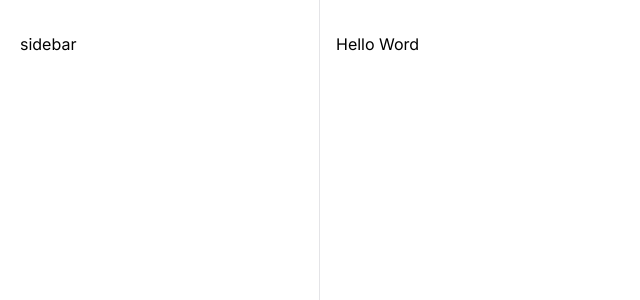
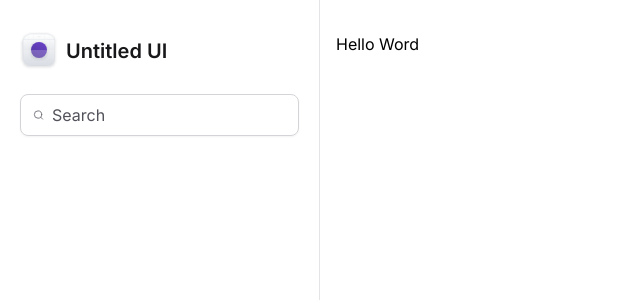
Before and after one commit to EllenBessa/tailwind-next, a Next.js app: page / in a window 1280 px wide. Shown: the top 300 px of the page, without its empty margins (0-640 px from the left). Built offline with nearby package versions, Linux system fonts and the light colour scheme.

Commit message:
feat: :lipstick: Logo e Input de Busca

```diff
--- a/package.json
+++ b/package.json
@@ -15,6 +15,7 @@
     "autoprefixer": "10.4.15",
     "eslint": "8.47.0",
     "eslint-config-next": "13.4.17",
+    "lucide-react": "^0.269.0",
     "next": "13.4.17",
     "postcss": "8.4.28",
     "react": "18.2.0",
--- a/src/app/layout.tsx
+++ b/src/app/layout.tsx
@@ -1,3 +1,4 @@
+import { Sidebar } from '@/components/Sidebar'
 import './globals.css'
 import type { Metadata } from 'next'
 import { Inter } from 'next/font/google'
@@ -18,10 +19,7 @@
     <html lang="pt-BR">
       <body className={inter.className}>
         <div className='min-h-screen grid grid-cols-app'>
-          <aside className='border-r border-zinc-200 px-5 py-8'>
-            sidebar
-          </aside>
-
+          <Sidebar/>
           <main className='px-4 pb-12 pt-8'>
             {children}
           </main>
--- /dev/null
+++ b/src/components/Sidebar/Logo.tsx
@@ -0,0 +1,204 @@
+export function Logo() {
+  return (
+    <strong className="flex items-center gap-2 text-xl font-semibold text-zinc-900">
+    <svg
+      width={38}
+      height={38}
+      viewBox="0 0 38 38"
+      fill="none"
+      xmlns="http://www.w3.org/2000/svg"
+    >
+      <g filter="url(#filter0_dd_4196_307)">
+        <g clipPath="url(#clip0_4196_307)">
+          <rect x={3} y={2} width={32} height={32} rx={8} fill="#fff" />
+          <rect
+            x={3}
+            y={2}
+            width={32}
+            height={32}
+            rx={8}
+            fill="url(#paint0_linear_4196_307)"
+          />
+          <path
+            fillRule="evenodd"
+            clipRule="evenodd"
+            d="M19 4.039c-7.71 0-13.961 6.25-13.961 13.961 0 7.71 6.25 13.961 13.961 13.961 7.71 0 13.961-6.25 13.961-13.961 0-7.71-6.25-13.961-13.961-13.961zM4.961 18c0-7.753 6.286-14.039 14.039-14.039S33.039 10.247 33.039 18 26.753 32.039 19 32.039 4.961 25.753 4.961 18z"
+            fill="#D0D5DD"
+          />
+          <path
+            fillRule="evenodd"
+            clipRule="evenodd"
+            d="M19 14.078a3.922 3.922 0 100 7.845 3.922 3.922 0 000-7.845zM15 18a4 4 0 118 0 4 4 0 01-8 0z"
+            fill="#D0D5DD"
+          />
+          <path
+            fillRule="evenodd"
+            clipRule="evenodd"
+            d="M19 15.32a2.68 2.68 0 100 5.36 2.68 2.68 0 000-5.36zM16.243 18a2.757 2.757 0 115.514 0 2.757 2.757 0 01-5.514 0z"
+            fill="#D0D5DD"
+          />
+          <path d="M18.961 2h.078v32h-.078V2z" fill="#D0D5DD" />
+          <path d="M35 17.96v.079H3v-.078h32z" fill="#D0D5DD" />
+          <path
+            d="M29.602 2h.078v32h-.078V2zM13.64 2h.078v32h-.077V2zM24.282 2h.077v32h-.077V2zM8.32 2h.078v32H8.32V2z"
+            fill="#D0D5DD"
+          />
+          <path
+            d="M35 28.602v.077H3v-.077h32zM35 12.64v.078H3v-.077h32zM35 23.281v.078H3v-.078h32zM35 7.32v.078H3V7.32h32z"
+            fill="#D0D5DD"
+          />
+          <g filter="url(#filter1_dd_4196_307)">
+            <circle cx={19} cy={18} r={8} fill="url(#paint1_linear_4196_307)" />
+          </g>
+          <g filter="url(#filter2_b_4196_307)">
+            <path
+              d="M3 18h32v3.2c0 4.48 0 6.72-.872 8.432a8 8 0 01-3.496 3.496C28.92 34 26.68 34 22.2 34h-6.4c-4.48 0-6.72 0-8.432-.872a8 8 0 01-3.496-3.496C3 27.92 3 25.68 3 21.2V18z"
+              fill="#fff"
+              fillOpacity={0.2}
+            />
+          </g>
+        </g>
+        <rect
+          x={3.15}
+          y={2.15}
+          width={31.7}
+          height={31.7}
+          rx={7.85}
+          stroke="#D0D5DD"
+          strokeWidth={0.3}
+        />
+      </g>
+      <defs>
+        <filter
+          id="filter0_dd_4196_307"
+          x={0}
+          y={0}
+          width={38}
+          height={38}
+          filterUnits="userSpaceOnUse"
+          colorInterpolationFilters="sRGB"
+        >
+          <feFlood floodOpacity={0} result="BackgroundImageFix" />
+          <feColorMatrix
+            in="SourceAlpha"
+            values="0 0 0 0 0 0 0 0 0 0 0 0 0 0 0 0 0 0 127 0"
+            result="hardAlpha"
+          />
+          <feOffset dy={1} />
+          <feGaussianBlur stdDeviation={1} />
+          <feColorMatrix values="0 0 0 0 0.0627451 0 0 0 0 0.0941176 0 0 0 0 0.156863 0 0 0 0.06 0" />
+          <feBlend
+            in2="BackgroundImageFix"
+            result="effect1_dropShadow_4196_307"
+          />
+          <feColorMatrix
+            in="SourceAlpha"
+            values="0 0 0 0 0 0 0 0 0 0 0 0 0 0 0 0 0 0 127 0"
+            result="hardAlpha"
+          />
+          <feOffset dy={1} />
+          <feGaussianBlur stdDeviation={1.5} />
+          <feColorMatrix values="0 0 0 0 0.0627451 0 0 0 0 0.0941176 0 0 0 0 0.156863 0 0 0 0.1 0" />
+          <feBlend
+            in2="effect1_dropShadow_4196_307"
+            result="effect2_dropShadow_4196_307"
+          />
+          <feBlend
+            in="SourceGraphic"
+            in2="effect2_dropShadow_4196_307"
+            result="shape"
+          />
+        </filter>
+        <filter
+          id="filter1_dd_4196_307"
+          x={8}
+          y={8}
+          width={22}
+          height={22}
+          filterUnits="userSpaceOnUse"
+          colorInterpolationFilters="sRGB"
+        >
+          <feFlood floodOpacity={0} result="BackgroundImageFix" />
+          <feColorMatrix
+            in="SourceAlpha"
+            values="0 0 0 0 0 0 0 0 0 0 0 0 0 0 0 0 0 0 127 0"
+            result="hardAlpha"
+          />
+          <feOffset dy={1} />
+          <feGaussianBlur stdDeviation={1} />
+          <feColorMatrix values="0 0 0 0 0.0627451 0 0 0 0 0.0941176 0 0 0 0 0.156863 0 0 0 0.06 0" />
+          <feBlend
+            in2="BackgroundImageFix"
+            result="effect1_dropShadow_4196_307"
+          />
+          <feColorMatrix
+            in="SourceAlpha"
+            values="0 0 0 0 0 0 0 0 0 0 0 0 0 0 0 0 0 0 127 0"
+            result="hardAlpha"
+          />
+          <feOffset dy={1} />
+          <feGaussianBlur stdDeviation={1.5} />
+          <feColorMatrix values="0 0 0 0 0.0627451 0 0 0 0 0.0941176 0 0 0 0 0.156863 0 0 0 0.1 0" />
+          <feBlend
+            in2="effect1_dropShadow_4196_307"
+            result="effect2_dropShadow_4196_307"
+          />
+          <feBlend
+            in="SourceGraphic"
+            in2="effect2_dropShadow_4196_307"
+            result="shape"
+          />
+        </filter>
+        <filter
+          id="filter2_b_4196_307"
+          x={-2}
+          y={13}
+          width={42}
+          height={26}
+          filterUnits="userSpaceOnUse"
+          colorInterpolationFilters="sRGB"
+        >
+          <feFlood floodOpacity={0} result="BackgroundImageFix" />
+          <feGaussianBlur in="BackgroundImageFix" stdDeviation={2.5} />
+          <feComposite
+            in2="SourceAlpha"
+            operator="in"
+            result="effect1_backgroundBlur_4196_307"
+          />
+          <feBlend
+            in="SourceGraphic"
+            in2="effect1_backgroundBlur_4196_307"
+            result="shape"
+          />
+        </filter>
+        <linearGradient
+          id="paint0_linear_4196_307"
+          x1={19}
+          y1={2}
+          x2={19}
+          y2={34}
+          gradientUnits="userSpaceOnUse"
+        >
+          <stop stopColor="#fff" />
+          <stop offset={1} stopColor="#D0D5DD" />
+        </linearGradient>
+        <linearGradient
+          id="paint1_linear_4196_307"
+          x1={15}
+          y1={26}
+          x2={23}
+          y2={10}
+          gradientUnits="userSpaceOnUse"
+        >
+          <stop stopColor="#53389E" />
+          <stop offset={1} stopColor="#6941C6" />
+        </linearGradient>
+        <clipPath id="clip0_4196_307">
+          <rect x={3} y={2} width={32} height={32} rx={8} fill="#fff" />
+        </clipPath>
+      </defs>
+    </svg>
+    <span>Untitled UI</span>
+    </strong>
+  )
+}
--- /dev/null
+++ b/src/components/Sidebar/index.tsx
@@ -0,0 +1,15 @@
+import { Search } from "lucide-react";
+import { Logo } from "./Logo";
+
+export function Sidebar() {
+  return(
+    <aside className='border-r border-zinc-200 px-5 py-8 space-y-6'>
+      <Logo/>
+
+      <div className="flex w-full items-center gap-2 rounded-lg border border-zinc-300 px-3 py-2 shadow-sm">
+        <Search className="h-5 w-5 text-zinc-500"/>
+        <input type="text" placeholder="Search" className="flex-1 border-0 bg-transparent p-0 text-zinc-900 placeholder-zinc-600"/>
+      </div>
+    </aside>
+  )
+}
```
Also changed, not shown: 1 other file (tests, documents, lock files or other folders).
